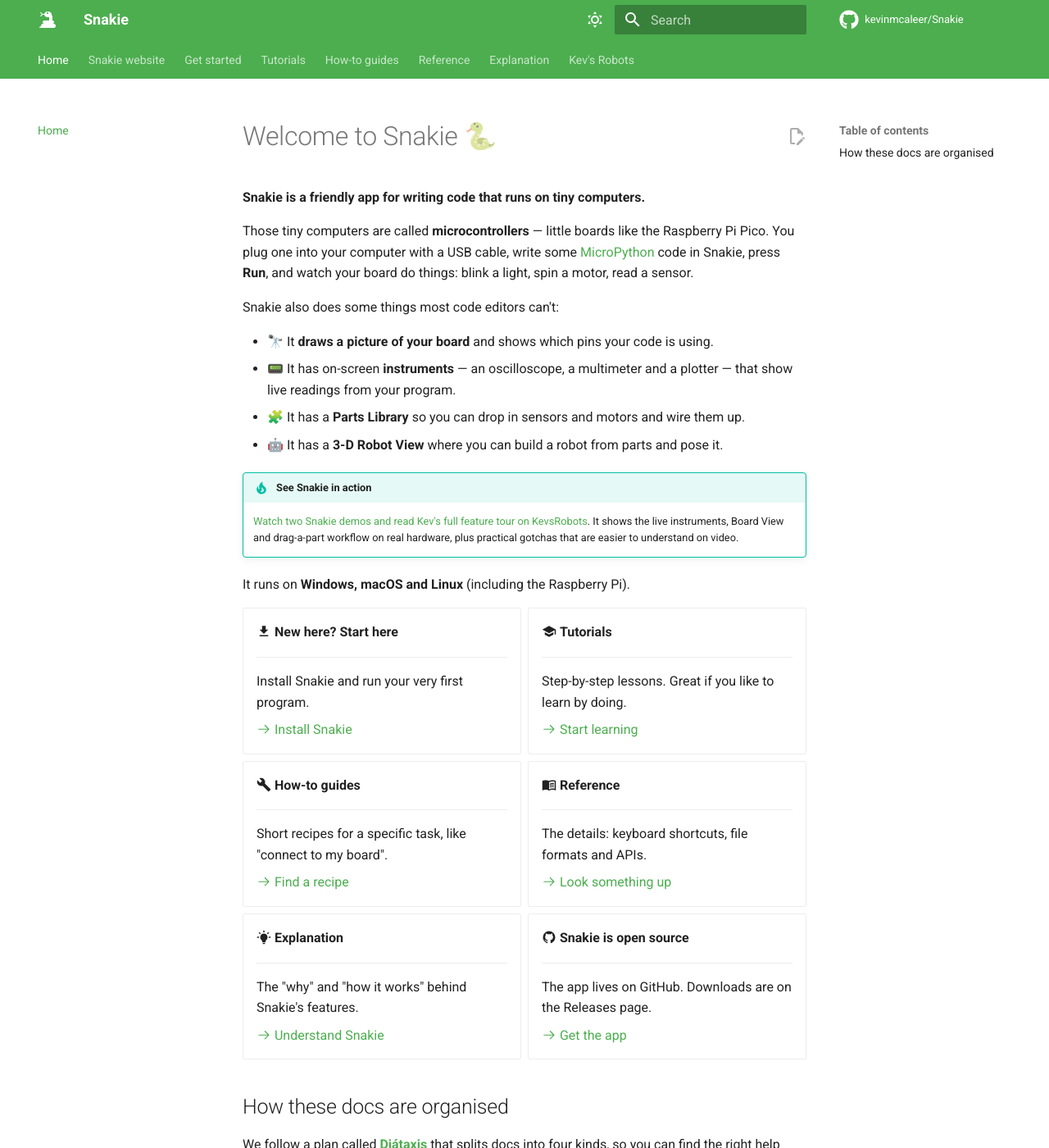
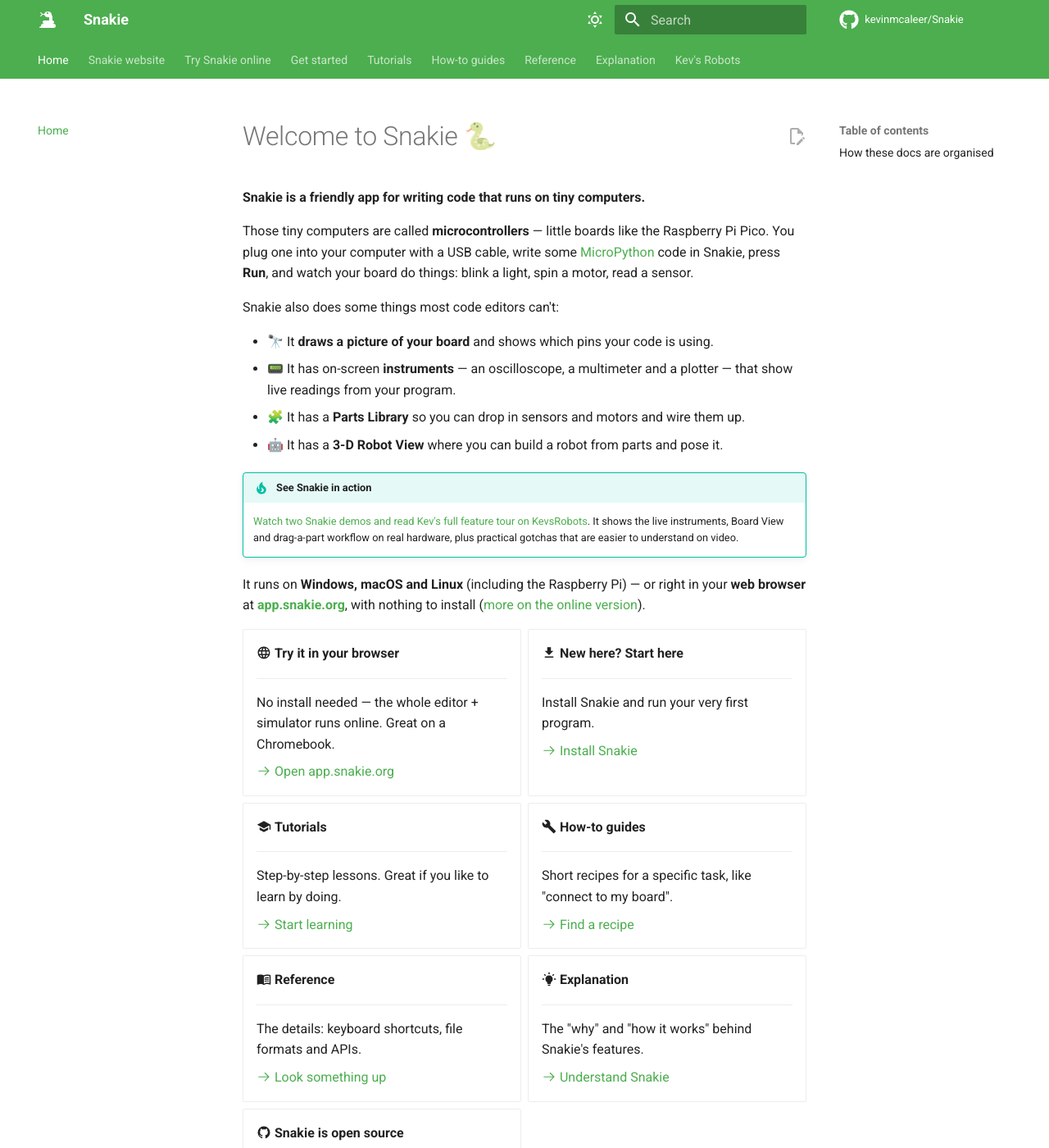
Before and after one commit to kevinmcaleer/snakie-docs, an MkDocs documentation site: the page built from docs/index.md, in a window 1280 px wide and 1400 px high. Shown: the whole window at 82% size. Built offline with MkDocs 1.6.1 and Material for MkDocs 9.7.7, drawn with Linux system fonts in a browser that asks for light colours; comment, search, counter and statistics services are not loaded.

Commit message:
docs: add "Snakie in your browser" page for app.snakie.org
New get-started/web.md documenting the online version (simulator, instruments,
Board View, 3-D Robot View, Open Folder), with an honest online-vs-desktop
section (real boards + firmware are desktop-only; Web Serial is on the roadmap).
Add a top-level "Try Snakie online" nav link + a Get-started entry, a home-page
card, and a tip on the install page.

Co-Authored-By: Claude Opus 4.8 (1M context) <noreply@anthropic.com>

```diff
--- a/docs/index.md
+++ b/docs/index.md
@@ -21,9 +21,20 @@ Snakie also does some things most code editors can't:
     It shows the live instruments, Board View and drag-a-part workflow on real
     hardware, plus practical gotchas that are easier to understand on video.
 
-It runs on **Windows, macOS and Linux** (including the Raspberry Pi).
+It runs on **Windows, macOS and Linux** (including the Raspberry Pi) — or right in
+your **web browser** at **[app.snakie.org](https://app.snakie.org)**, with nothing to
+install ([more on the online version](get-started/web.md)).
 
 <div class="grid cards" markdown>
+
+-   :material-web: **Try it in your browser**
+
+    ---
+
+    No install needed — the whole editor + simulator runs online. Great on a
+    Chromebook.
+
+    [:octicons-arrow-right-24: Open app.snakie.org](https://app.snakie.org)
 
 -   :material-download: **New here? Start here**
 
--- a/mkdocs.yml
+++ b/mkdocs.yml
@@ -92,8 +92,10 @@ extra:
 nav:
   - Home: index.md
   - Snakie website: https://www.snakie.org/
+  - Try Snakie online: https://app.snakie.org/
   - Get started:
       - get-started/install.md
+      - Run it in your browser: get-started/web.md
       - Your first steps: get-started/first-steps.md
   - Tutorials:
       - tutorials/index.md
```
Also changed, not shown: docs/get-started/install.md (+7 -0 lines), docs/get-started/web.md (added, +58 -0 lines).
